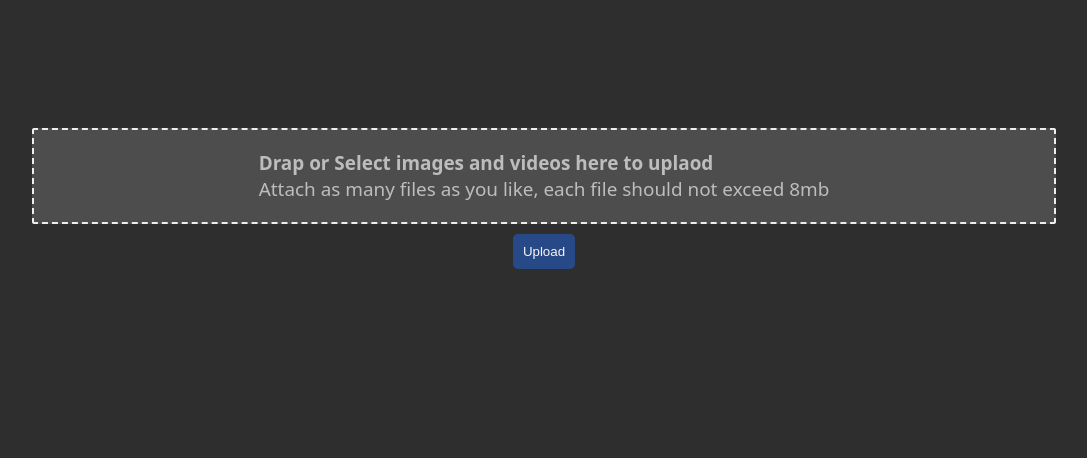
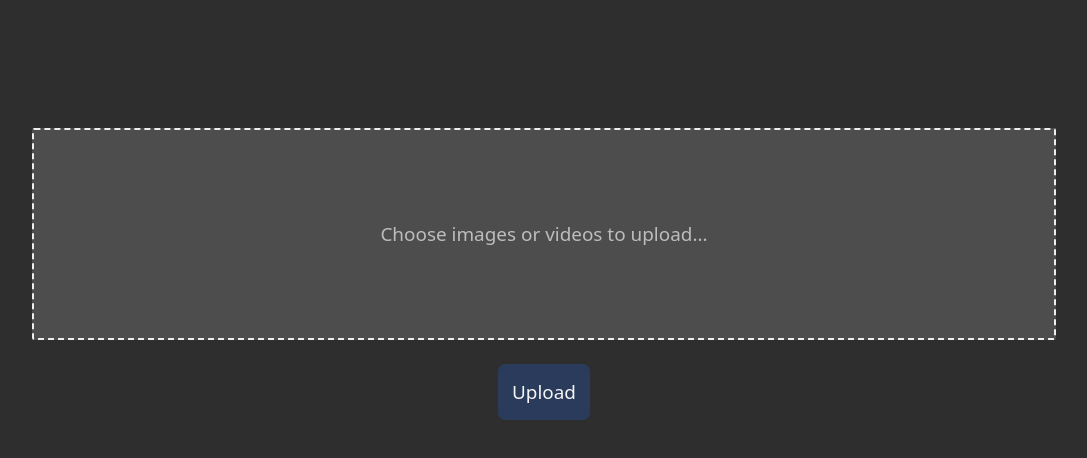
Before and after one commit to Gnarus-G/lookatacat.com, an Astro site: page / in a window 1280 px wide. Shown: the whole page, without its empty margins (96-1183 px from the left). Built offline with nearby package versions, Linux system fonts and the light colour scheme; Astro itself is replaced by a stand-in of ours.

Commit message:
feat: simplifying thing even more, to reduce headache from react-dropzone being in CommonJs and failing prod build

```diff
--- a/astro.config.mjs
+++ b/astro.config.mjs
@@ -1,9 +1,10 @@
 import { defineConfig } from "astro/config";
+import react from "@astrojs/react";
 
-import react from "@astrojs/react";
+import tailwind from "@astrojs/tailwind";
 
 // https://astro.build/config
 export default defineConfig({
-  integrations: [react()],
+  integrations: [react(), tailwind()],
   site: "https://mycat.is",
 });
--- a/package.json
+++ b/package.json
@@ -11,6 +11,7 @@
   },
   "devDependencies": {
     "@astrojs/react": "^1.0.0",
+    "@astrojs/tailwind": "^1.0.0",
     "@types/react": "^18.0.17",
     "@typescript-eslint/parser": "^5.33.0",
     "astro": "^1.0.5",
@@ -21,9 +22,7 @@
     "prettier-plugin-astro": "^0.5.0",
     "react": "^18.0.0",
     "react-dom": "^18.0.0",
+    "typescript-svelte-plugin": "^0.3.6",
     "wrangler": "^2.0.25"
-  },
-  "dependencies": {
-   "react-dropzone": "^14.2.2"
   }
 }
--- a/src/components/FileUpload.tsx
+++ b/src/components/FileUpload.tsx
@@ -1,62 +1,7 @@
-import { useDropzone } from "react-dropzone";
-import { CSSProperties, ReactNode, useCallback, useMemo } from "react";
+import { useCallback, useState } from "react";
 
-const baseStyle: CSSProperties = {
-  flex: 1,
-  display: "flex",
-  flexDirection: "column",
-  alignItems: "center",
-  padding: "20px",
-  borderWidth: 2,
-  borderRadius: 2,
-  borderColor: "#eeeeee",
-  borderStyle: "dashed",
-  backgroundColor: "#4d4d4d",
-  color: "#bdbdbd",
-  outline: "none",
-  transition: "border .24s ease-in-out",
-};
-
-const focusedStyle = {
-  borderColor: "#2196f3",
-};
-
-const acceptStyle = {
-  borderColor: "#00e676",
-};
-
-const rejectStyle = {
-  borderColor: "#ff1744",
-};
-
-export default function FileUpload({ children }: { children: ReactNode }) {
-  const {
-    acceptedFiles: files,
-    getRootProps,
-    getInputProps,
-    isDragAccept,
-    isFocused,
-    isDragReject,
-  } = useDropzone({
-    multiple: true,
-    maxSize: 8 * 1024 ** 2,
-    onDropRejected: (rejection: any) =>
-      console.error("Files Rejected", rejection),
-    accept: {
-      "image/*": [],
-      "video/mp4": [],
-    },
-  });
-
-  const style = useMemo(
-    () => ({
-      ...baseStyle,
-      ...(isFocused ? focusedStyle : {}),
-      ...(isDragAccept ? acceptStyle : {}),
-      ...(isDragReject ? rejectStyle : {}),
-    }),
-    [isFocused, isDragAccept, isDragReject]
-  );
+export default function FileUpload() {
+  const [files, setFiles] = useState<File[]>([]);
 
   const uploadFiles = useCallback(async () => {
     await Promise.all(
@@ -75,39 +20,47 @@ export default function FileUpload({ children }: { children: ReactNode }) {
   const previews = files.map((file) => {
     const imageUrl = URL.createObjectURL(file);
     return (
-      <img
-        key={file.name}
-        src={imageUrl}
-        width="100%"
-        onLoad={() => URL.revokeObjectURL(imageUrl)}
-      />
+      <div key={file.name} className="relative">
+        <img
+          src={imageUrl}
+          className="w-full h-full rounded-lg"
+          onLoad={() => URL.revokeObjectURL(imageUrl)}
+        />
+        <p className="absolute bg-opacity-80 bg-gray-700 text-white bottom-0 right-0 w-full text-center">
+          {[file.name, file.type, (file.size / 1024).toFixed(2) + " KB"].join(
+            "; "
+          )}
+        </p>
+      </div>
     );
   });
 
   return (
-    <section
-      style={{ display: "flex", flexDirection: "column", color: "whitesmoke" }}
-    >
-      <div {...getRootProps({ style })}>
-        <input {...getInputProps()} />
-        <div>{children}</div>
+    <section className="flex flex-col text-[whitesmoke]">
+      <div className="flex cursor-pointer border-2 rounded-sm border-dashed border-[#eeeeee] bg-[#4d4d4d] text-[#bdbdbd] outline-none hover:border-blue-600">
+        <label
+          className="flex items-center w-full h-44 justify-center text-center"
+          htmlFor="upload"
+        >
+          Choose images or videos to upload...
+        </label>
+        <input
+          id="upload"
+          hidden
+          type="file"
+          multiple
+          accept="image/*, video/mp4"
+          onChange={(e) => setFiles(Array.from(e.target.files ?? []))}
+        />
       </div>
       <button
-        style={{
-          padding: 10,
-          margin: "10px auto",
-          border: "none",
-          backgroundColor: "#274988",
-          color: "whitesmoke",
-          borderRadius: 5,
-          cursor: "pointer",
-        }}
+        className="p-3 mx-auto my-5 border-none bg-[#274988] bg-opacity-50 hover:bg-opacity-100 rounded-md cursor-pointer"
         type="button"
         onClick={uploadFiles}
       >
         Upload
       </button>
-      <aside style={{ padding: "0 10px" }}>{previews}</aside>
+      <aside className="px-3">{previews}</aside>
     </section>
   );
 }
--- a/src/pages/index.astro
+++ b/src/pages/index.astro
@@ -5,10 +5,7 @@ import Layout from "../layouts/Layout.astro";
 
 <Layout title="Upload a cat pic!">
   <main>
-    <FileUpload client:load>
-      <h4>Drap or Select images and videos here to uplaod</h4>
-      <p>Attach as many files as you like, each file should not exceed 8mb</p>
-    </FileUpload>
+    <FileUpload client:load />
   </main>
 </Layout>
 
@@ -18,9 +15,6 @@ import Layout from "../layouts/Layout.astro";
     background-color: #2e2e2e;
     box-sizing: border-box;
     height: 100%;
-  }
-  h4,
-  p {
-    margin: 0;
+    overflow-y: auto;
   }
 </style>
--- /dev/null
+++ b/tailwind.config.cjs
@@ -0,0 +1,8 @@
+/** @type {import('tailwindcss').Config} */
+module.exports = {
+	content: ['./src/**/*.{astro,html,js,jsx,md,mdx,svelte,ts,tsx,vue}'],
+	theme: {
+		extend: {},
+	},
+	plugins: [],
+}
```
Also changed, not shown: tsconfig.json (+6 -8 lines), pnpm-lock.yaml.
